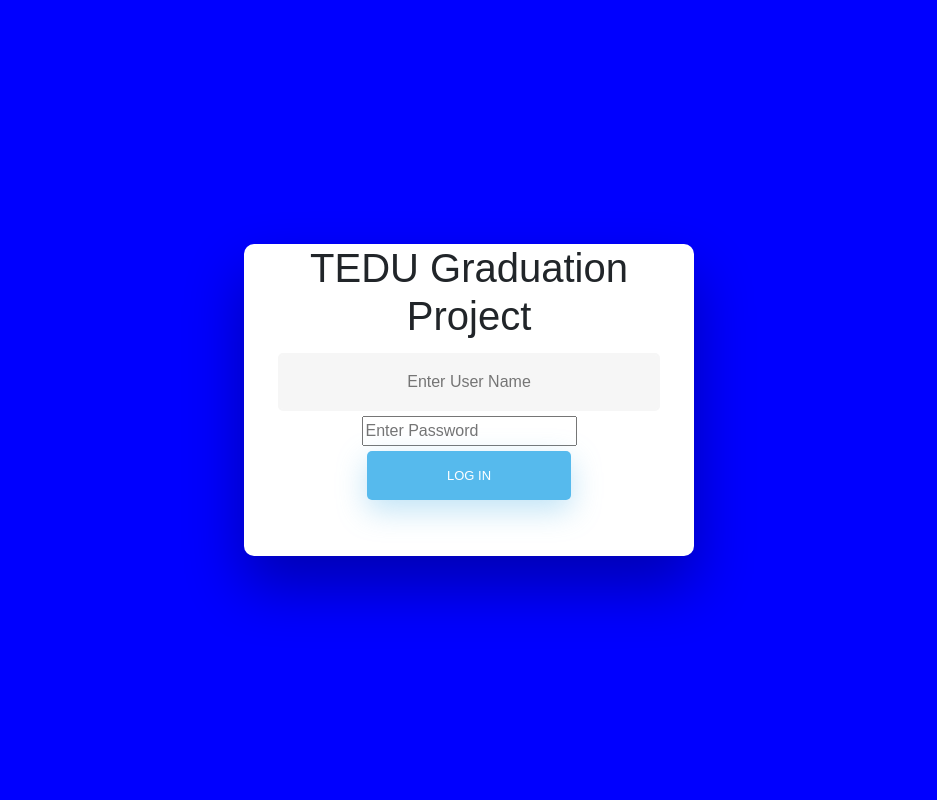
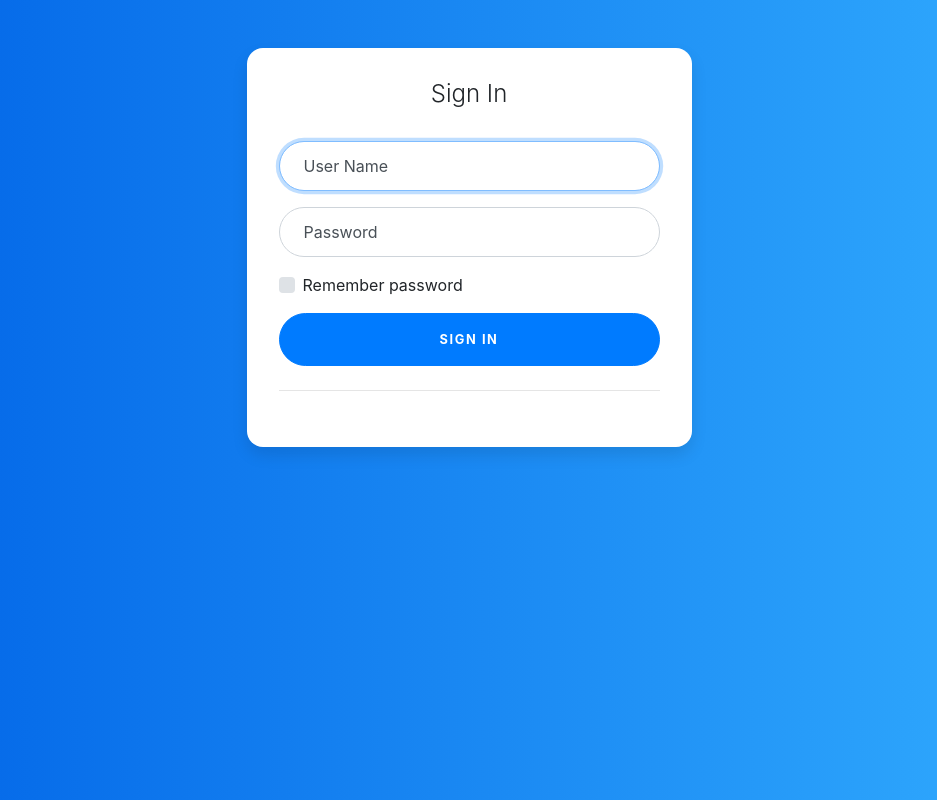
Before and after one commit to gabrielzencha/WebApp-Home-Automation, a Django app: page /accounts/ in a window 1280 px wide. Shown: the whole page, without its empty margins (171-1108 px from the left). Run offline with Django 3.2, Linux system fonts and the light colour scheme; some libraries are stand-ins or nearby versions.

Commit message:
loging form updated

```diff
--- a/webapp/accounts/templates/accounts/login.html
+++ b/webapp/accounts/templates/accounts/login.html
@@ -4,305 +4,161 @@
 <script src="//maxcdn.bootstrapcdn.com/bootstrap/4.0.0/js/bootstrap.min.js"></script>
 <script src="//cdnjs.cloudflare.com/ajax/libs/jquery/3.2.1/jquery.min.js"></script>
 <style>
-html {
-  background-color: #56baed;
+:root {
+  --input-padding-x: 1.5rem;
+  --input-padding-y: .75rem;
 }
 
 body {
-  font-family: "Poppins", sans-serif;
-  height: 100vh;
-  background-color: blue;
+  background: #007bff;
+  background: linear-gradient(to right, #0062E6, #33AEFF);
 }
 
-a {
-  color: #92badd;
-  display:inline-block;
-  text-decoration: none;
-  font-weight: 400;
+.card-signin {
+  border: 0;
+  border-radius: 1rem;
+  box-shadow: 0 0.5rem 1rem 0 rgba(0, 0, 0, 0.1);
 }
 
-h2 {
-  text-align: center;
-  font-size: 16px;
-  font-weight: 600;
-  text-transform: uppercase;
-  display:inline-block;
-  margin: 40px 8px 10px 8px;
-  color: #cccccc;
+.card-signin .card-title {
+  margin-bottom: 2rem;
+  font-weight: 300;
+  font-size: 1.5rem;
 }
 
-
-
-/* STRUCTURE */
-
-.wrapper {
-  display: flex;
-  align-items: center;
-  flex-direction: column;
-  justify-content: center;
-  width: 100%;
-  min-height: 100%;
-  padding: 20px;
+.card-signin .card-body {
+  padding: 2rem;
 }
 
-#formContent {
-  -webkit-border-radius: 10px 10px 10px 10px;
-  border-radius: 10px 10px 10px 10px;
-  background: #fff;
-  padding: 30px;
-  width: 90%;
-  max-width: 450px;
-  position: relative;
-  padding: 0px;
-  -webkit-box-shadow: 0 30px 60px 0 rgba(0,0,0,0.3);
-  box-shadow: 0 30px 60px 0 rgba(0,0,0,0.3);
-  text-align: center;
-}
-
-#formFooter {
-  background-color: #f6f6f6;
-  border-top: 1px solid #dce8f1;
-  padding: 25px;
-  text-align: center;
-  -webkit-border-radius: 0 0 10px 10px;
-  border-radius: 0 0 10px 10px;
-}
-
-
-
-/* TABS */
-
-h2.inactive {
-  color: #cccccc;
-}
-
-h2.active {
-  color: #0d0d0d;
-  border-bottom: 2px solid #5fbae9;
-}
-
-
-
-/* FORM TYPOGRAPHY*/
-
-input[type=button], input[type=submit], input[type=reset]  {
-  background-color: #56baed;
-  border: none;
-  color: white;
-  padding: 15px 80px;
-  text-align: center;
-  text-decoration: none;
-  display: inline-block;
-  text-transform: uppercase;
-  font-size: 13px;
-  -webkit-box-shadow: 0 10px 30px 0 rgba(95,186,233,0.4);
-  box-shadow: 0 10px 30px 0 rgba(95,186,233,0.4);
-  -webkit-border-radius: 5px 5px 5px 5px;
-  border-radius: 5px 5px 5px 5px;
-  margin: 5px 20px 40px 20px;
-  -webkit-transition: all 0.3s ease-in-out;
-  -moz-transition: all 0.3s ease-in-out;
-  -ms-transition: all 0.3s ease-in-out;
-  -o-transition: all 0.3s ease-in-out;
-  transition: all 0.3s ease-in-out;
-}
-
-input[type=button]:hover, input[type=submit]:hover, input[type=reset]:hover  {
-  background-color: #39ace7;
-}
-
-input[type=button]:active, input[type=submit]:active, input[type=reset]:active  {
-  -moz-transform: scale(0.95);
-  -webkit-transform: scale(0.95);
-  -o-transform: scale(0.95);
-  -ms-transform: scale(0.95);
-  transform: scale(0.95);
-}
-
-input[type=text] {
-  background-color: #f6f6f6;
-  border: none;
-  color: #0d0d0d;
-  padding: 15px 32px;
-  text-align: center;
-  text-decoration: none;
-  display: inline-block;
-  font-size: 16px;
-  margin: 5px;
-  width: 85%;
-  border: 2px solid #f6f6f6;
-  -webkit-transition: all 0.5s ease-in-out;
-  -moz-transition: all 0.5s ease-in-out;
-  -ms-transition: all 0.5s ease-in-out;
-  -o-transition: all 0.5s ease-in-out;
-  transition: all 0.5s ease-in-out;
-  -webkit-border-radius: 5px 5px 5px 5px;
-  border-radius: 5px 5px 5px 5px;
-}
-
-input[type=text]:focus {
-  background-color: #fff;
-  border-bottom: 2px solid #5fbae9;
-}
-
-input[type=text]:placeholder {
-  color: #cccccc;
-}
-
-input[type=password]:placeholder {
-  background-color: #f6f6f6;
-  border: none;
-  color: #0d0d0d;
-  padding: 15px 32px;
-  text-align: center;
-  text-decoration: none;
-  display: inline-block;
-  font-size: 16px;
-  margin: 5px;
-  width: 85%;
-  border: 2px solid #f6f6f6;
-  -webkit-transition: all 0.5s ease-in-out;
-  -moz-transition: all 0.5s ease-in-out;
-  -ms-transition: all 0.5s ease-in-out;
-  -o-transition: all 0.5s ease-in-out;
-  transition: all 0.5s ease-in-out;
-  -webkit-border-radius: 5px 5px 5px 5px;
-  border-radius: 5px 5px 5px 5px;
-}
-
-/* ANIMATIONS */
-
-/* Simple CSS3 Fade-in-down Animation */
-.fadeInDown {
-  -webkit-animation-name: fadeInDown;
-  animation-name: fadeInDown;
-  -webkit-animation-duration: 1s;
-  animation-duration: 1s;
-  -webkit-animation-fill-mode: both;
-  animation-fill-mode: both;
-}
-
-@-webkit-keyframes fadeInDown {
-  0% {
-    opacity: 0;
-    -webkit-transform: translate3d(0, -100%, 0);
-    transform: translate3d(0, -100%, 0);
-  }
-  100% {
-    opacity: 1;
-    -webkit-transform: none;
-    transform: none;
-  }
-}
-
-@keyframes fadeInDown {
-  0% {
-    opacity: 0;
-    -webkit-transform: translate3d(0, -100%, 0);
-    transform: translate3d(0, -100%, 0);
-  }
-  100% {
-    opacity: 1;
-    -webkit-transform: none;
-    transform: none;
-  }
-}
-
-/* Simple CSS3 Fade-in Animation */
-@-webkit-keyframes fadeIn { from { opacity:0; } to { opacity:1; } }
-@-moz-keyframes fadeIn { from { opacity:0; } to { opacity:1; } }
-@keyframes fadeIn { from { opacity:0; } to { opacity:1; } }
-
-.fadeIn {
-  opacity:0;
-  -webkit-animation:fadeIn ease-in 1;
-  -moz-animation:fadeIn ease-in 1;
-  animation:fadeIn ease-in 1;
-
-  -webkit-animation-fill-mode:forwards;
-  -moz-animation-fill-mode:forwards;
-  animation-fill-mode:forwards;
-
-  -webkit-animation-duration:1s;
-  -moz-animation-duration:1s;
-  animation-duration:1s;
-}
-
-.fadeIn.first {
-  -webkit-animation-delay: 0.4s;
-  -moz-animation-delay: 0.4s;
-  animation-delay: 0.4s;
-}
-
-.fadeIn.second {
-  -webkit-animation-delay: 0.6s;
-  -moz-animation-delay: 0.6s;
-  animation-delay: 0.6s;
-}
-
-.fadeIn.third {
-  -webkit-animation-delay: 0.8s;
-  -moz-animation-delay: 0.8s;
-  animation-delay: 0.8s;
-}
-
-.fadeIn.fourth {
-  -webkit-animation-delay: 1s;
-  -moz-animation-delay: 1s;
-  animation-delay: 1s;
-}
-
-/* Simple CSS3 Fade-in Animation */
-.underlineHover:after {
-  display: block;
-  left: 0;
-  bottom: -10px;
-  width: 0;
-  height: 2px;
-  background-color: #56baed;
-  content: "";
-  transition: width 0.2s;
-}
-
-.underlineHover:hover {
-  color: #0d0d0d;
-}
-
-.underlineHover:hover:after{
+.form-signin {
   width: 100%;
 }
 
-
-
-/* OTHERS */
-
-*:focus {
-    outline: none;
+.form-signin .btn {
+  font-size: 80%;
+  border-radius: 5rem;
+  letter-spacing: .1rem;
+  font-weight: bold;
+  padding: 1rem;
+  transition: all 0.2s;
 }
 
+.form-label-group {
+  position: relative;
+  margin-bottom: 1rem;
+}
+
+.form-label-group input {
+  height: auto;
+  border-radius: 2rem;
+}
+
+.form-label-group>input,
+.form-label-group>label {
+  padding: var(--input-padding-y) var(--input-padding-x);
+}
+
+.form-label-group>label {
+  position: absolute;
+  top: 0;
+  left: 0;
+  display: block;
+  width: 100%;
+  margin-bottom: 0;
+  /* Override default `<label>` margin */
+  line-height: 1.5;
+  color: #495057;
+  border: 1px solid transparent;
+  border-radius: .25rem;
+  transition: all .1s ease-in-out;
+}
+
+.form-label-group input::-webkit-input-placeholder {
+  color: transparent;
+}
+
+.form-label-group input:-ms-input-placeholder {
+  color: transparent;
+}
+
+.form-label-group input::-ms-input-placeholder {
+  color: transparent;
+}
+
+.form-label-group input::-moz-placeholder {
+  color: transparent;
+}
+
+.form-label-group input::placeholder {
+  color: transparent;
+}
+
+.form-label-group input:not(:placeholder-shown) {
+  padding-top: calc(var(--input-padding-y) + var(--input-padding-y) * (2 / 3));
+  padding-bottom: calc(var(--input-padding-y) / 3);
+}
+
+.form-label-group input:not(:placeholder-shown)~label {
+  padding-top: calc(var(--input-padding-y) / 3);
+  padding-bottom: calc(var(--input-padding-y) / 3);
+  font-size: 12px;
+  color: #777;
+}
+
+.btn-google {
+  color: white;
+  background-color: #ea4335;
+}
+
+.btn-facebook {
+  color: white;
+  background-color: #3b5998;
+}
+
+/* Fallback for Edge
+-------------------------------------------------- */
+
+@supports (-ms-ime-align: auto) {
+  .form-label-group>label {
+    display: none;
+  }
+  .form-label-group input::-ms-input-placeholder {
+    color: #777;
+  }
+}
 </style>
 </head>
 <!------ Include the above in your HEAD tag ---------->
 <body>
-<div class="wrapper fadeInDown">
-  <div id="formContent">
-    <!-- Tabs Titles -->
+  <div class="container">
+    <div class="row">
+      <div class="col-sm-9 col-md-7 col-lg-5 mx-auto">
+        <div class="card card-signin my-5">
+          <div class="card-body">
+            <h5 class="card-title text-center">Sign In</h5>
+            <form class="form-signin">
+              <div class="form-label-group">
+                <input type="email" id="inputEmail" class="form-control" placeholder="Email address" required autofocus>
+                <label for="inputEmail">User Name</label>
+              </div>
 
-    <!-- Icon -->
-    <div class="fadeIn first">
-      <h1> TEDU Graduation Project  </h1>
+              <div class="form-label-group">
+                <input type="password" id="inputPassword" class="form-control" placeholder="Password" required>
+                <label for="inputPassword">Password</label>
+              </div>
+
+              <div class="custom-control custom-checkbox mb-3">
+                <input type="checkbox" class="custom-control-input" id="customCheck1">
+                <label class="custom-control-label" for="customCheck1">Remember password</label>
+              </div>
+              <button class="btn btn-lg btn-primary btn-block text-uppercase" type="submit">Sign in</button>
+              <hr class="my-4">
+
+            </form>
+          </div>
+        </div>
+      </div>
     </div>
-
-    <!-- Login Form -->
-    <form >
-      <input type="text" id="login" class="fadeIn second" name="login" placeholder="Enter User Name">
-      <input type="password" id="password" class="fadeIn third" name="login" placeholder="Enter Password">
-      <input type="submit" class="fadeIn fourth" value="Log In">
-    </form>
-
-
-
   </div>
-</div>
 </body>
 <html>
```
